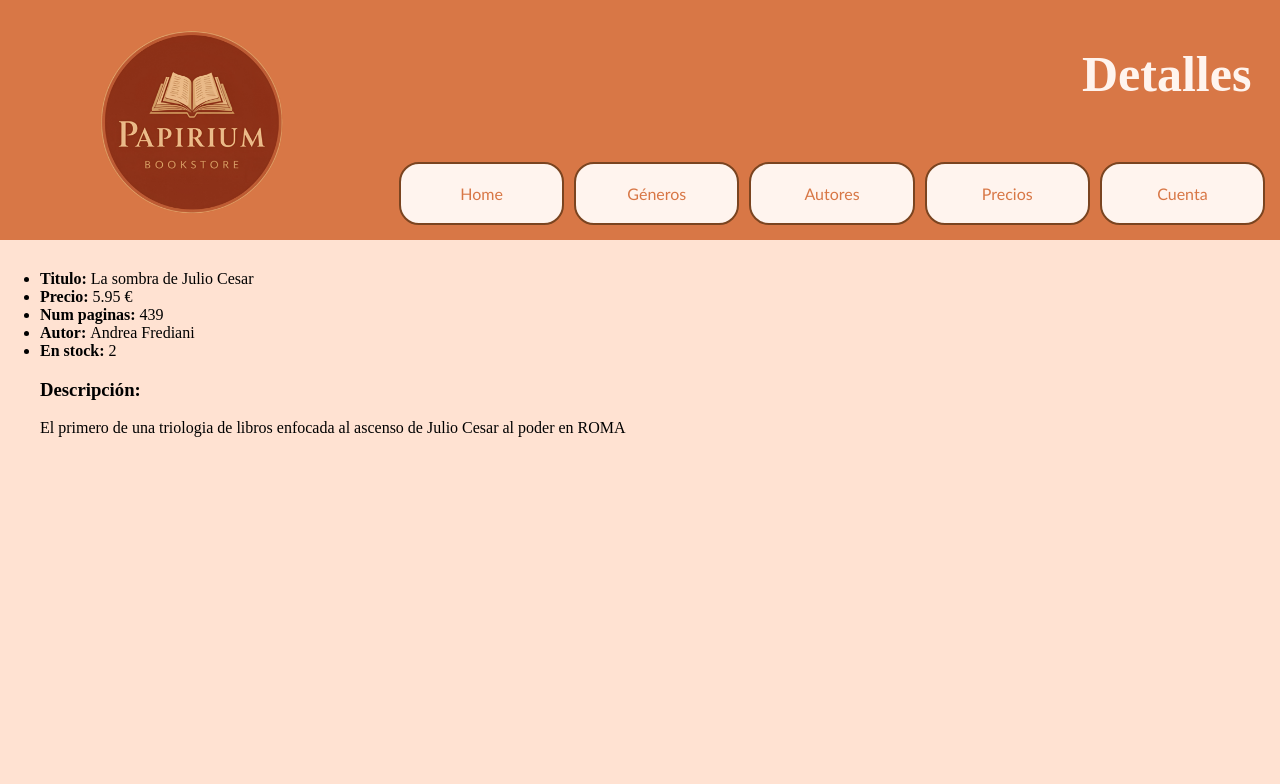
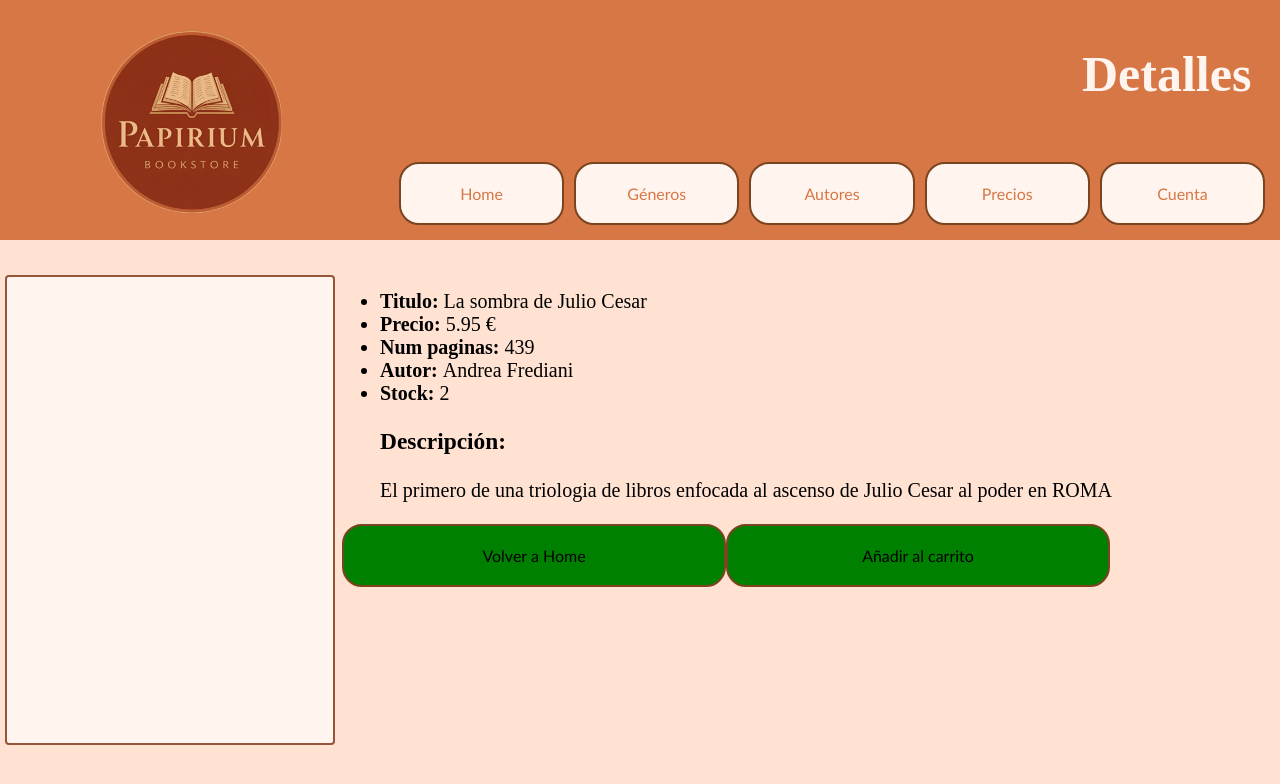
Before and after one commit to AinaraTelle/IngWeb.-Trabajo_Colaborativo, a Django app: a page that uses Libreria/appLibreria/templates/detalles.html in a window 1280 px wide. Shown: the top 784 px of the page. Run offline with Django 5.2, Linux system fonts and the light colour scheme; data comes from the database, SQL or seed files in the repository.

Commit message:
Añadido tembein estilos cuando no hay imagen en detalles. El commit anterior se incluyeron botones en el apartado con imagen, ahora en el caso sin imagen

```diff
--- a/Libreria/appLibreria/templates/detalles.html
+++ b/Libreria/appLibreria/templates/detalles.html
@@ -32,14 +32,33 @@
 
         </div>
     {% else %}
+        <div style="display: flex; font-size: 20px;">
+            <div class="muestra_libros_detalles">
+                <!--Sin imagen-->
+            </div>
+
+            <div>
                 <ul>
                     <li><strong>Titulo: </strong> {{libro.titulo}}</li>
                     <li><strong>Precio: </strong> {{libro.precio}} €</li>
-            <li><strong>Num paginas: </strong> {{libro.num_paginas}} </li>
+                    <li><strong>Num paginas: </strong> {{libro.num_paginas}}</li>
                     <li><strong>Autor: </strong> {{libro.autor}}</li>
-            <li><strong>En stock: </strong> {{libro.stock}}</li>
+                    <li><strong>Stock: </strong> {{libro.stock}}</li>
                     <h3>Descripción:</h3>
                     <p>{{libro.descripcion}}</p>
                 </ul>
+                <div style="display: flex; padding: 2px;"> <!--Recuerda que aqui has puesti el fondo verde, pero en la calls tambien hay otro fondo puesto, cuidado-->
+                    <a class="botonHeader" href="{% url 'antiguedad' %}" style=" background-color: green; color: black;">
+                        <div>Volver a Home</div>
+                    </a>
+                    <!--Tengo que cambiar el estilo de los botones, la verdad es que es un poco feo y el codigo es un poco meh-->
+                    <a class="botonHeader" href="{% url 'antiguedad' %}" style=" background-color: green; color: black;">
+                        <div>Añadir al carrito</div>
+                    </a>
+                </div>
+
+            </div>
+
+        </div>
     {% endif %}
 {% endblock %}
```
Lines whose indentation alone changed are shown as unchanged.
